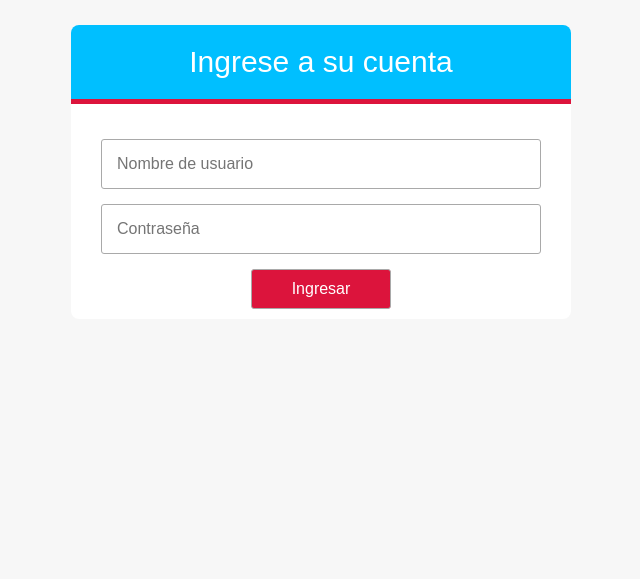
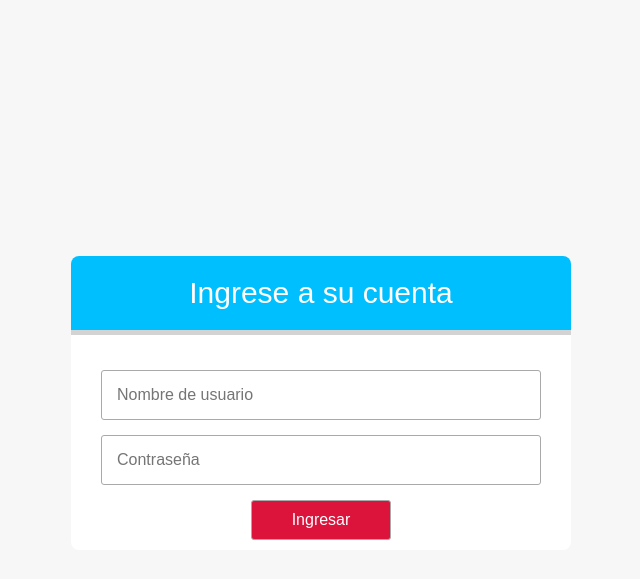
Before and after one commit to fabriiguaglianone/grupo5-ecommerce, a PHP site: page /login.php in a window 1280 px wide. Shown: the top 579 px of the page, without its empty margins (319-959 px from the left). Run offline with PHP 8.4, Linux system fonts and the light colour scheme.

Commit message:
modificaciones

```diff
--- a/css/login.css
+++ b/css/login.css
@@ -7,6 +7,7 @@
    background: #f7f7f7;
  }
  .form-register{
+
    width: 95%;
    max-width: 500px;
    margin: auto;
@@ -23,7 +24,7 @@
   font-size: 30px;
   border-top-left-radius: 8px;
   border-top-right-radius: 8px;
-  border-bottom: 5px solid crimson;
+  border-bottom: 5px solid lightgray;
  }
 
 .contenedor-inputs{
@@ -50,3 +51,7 @@ input{
    margin: auto;
    padding: 10px 40px;
  }
+
+ .formulario-completo{
+   margin-top: 20%;
+ }
--- a/css/registro.css
+++ b/css/registro.css
@@ -8,7 +8,7 @@
  }
  h1{
    text-align: center;
-   color: white;
+   color: black;
  }
  .form-register{
    width: 95%;
@@ -17,7 +17,9 @@
    background: white;
    border-radius: 8px;
  }
-
+.registro-completo{
+  margin-top: 10%;
+}
  .form_titulo{
   background: deepskyblue;
   color: white;
--- a/login.php
+++ b/login.php
@@ -6,6 +6,7 @@
     <title></title>
   </head>
   <body>
+    <div class="formulario-completo">
     <form action="registrar.php" method="get" class="form-register">
       <h2 class="form_titulo">Ingrese a su cuenta</h2>
       <div class="contenedor-inputs">
@@ -13,6 +14,7 @@
         <input type="password" name="clave" value=""placeholder="Contraseña"class="input-100" required>
         <input type="submit" name="" value="Ingresar" class="btn-enviar">
       </div>
+    </div>
     </form>
   </div>
   </body>
--- a/registro.php
+++ b/registro.php
@@ -7,8 +7,8 @@
   </head>
   <body>
     <div class="titulo">
-  <h1>Formulario de registro</h1>
-</div>
+  <h1 >REGISTRACION</h1>
+</div class="registro-completo">
     <form action="registrar.php" method="post" class="form-register">
       <h2 class="form_titulo">Crea una cuenta</h2>
       <div class="contenedor-inputs">
@@ -26,7 +26,7 @@
         <input type="text" name="usuario" value="" placeholder="Nombre de usuario"class="input-half" required>
         <input type="password" name="clave" value=""placeholder="Contraseña"class="input-half" required>
         <input type="submit" name="" value="Registrar" class="btn-enviar">
-        <p class="form__link">¿Ya tienes una cuenta? <a href="index.php">Ingresar</a> </p>
+        <p class="form__link">¿Ya tienes una cuenta? <a href="login.php">Ingresar</a> </p>
 
 
       </div>
```
